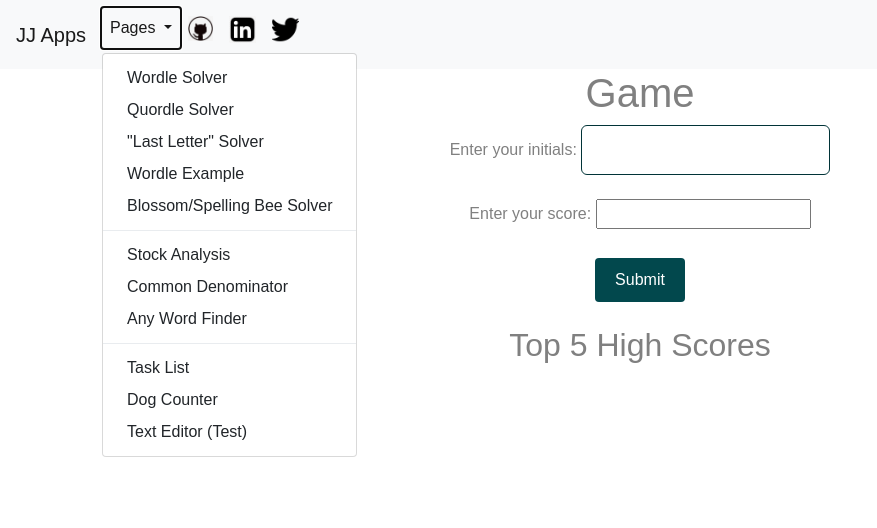
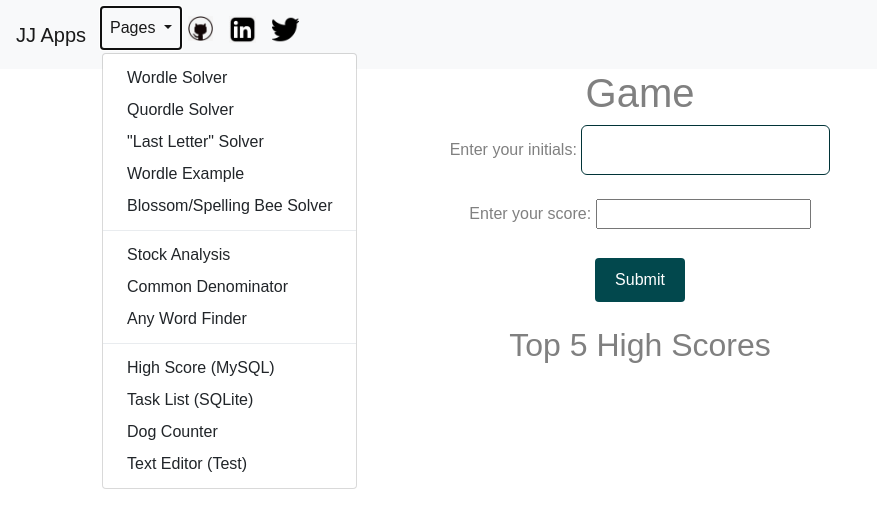
Before and after one commit to applewjr/heroku_apps, a Flask app: page /high_score in a window 1280 px wide, after a click on "Pages". Shown: the top 528 px of the page, without its empty margins (0-877 px from the left). Run offline with Flask 2, Linux system fonts and the light colour scheme; data that the repository does not hold is empty; parts of the project's set-up code (start-up, migrations or seed data) failed here and were passed over.

Commit message:
add high score to main

```diff
--- a/app.py
+++ b/app.py
@@ -101,7 +101,7 @@ def game():
         mysql.get_db().commit()
 
     cursor = mysql.get_db().cursor()
-    cursor.execute("SELECT DISTINCT * FROM high_scores ORDER BY score DESC LIMIT 5")
+    cursor.execute("SELECT DISTINCT hs.initials, hs.score FROM high_scores hs ORDER BY score DESC LIMIT 5")
     scores = cursor.fetchall()
 
     return render_template('high_score.html', scores=scores)
--- a/templates/base.html
+++ b/templates/base.html
@@ -34,7 +34,8 @@
                 <a class="dropdown-item" href="/common_denominator">Common Denominator</a>
                 <a class="dropdown-item" href="/any_word">Any Word Finder</a>
                 <div class="dropdown-divider"></div>
-                <a class="dropdown-item" href="/task_db">Task List</a>
+                <a class="dropdown-item" href="/high_score">High Score (MySQL)</a>
+                <a class="dropdown-item" href="/task_db">Task List (SQLite)</a>
                 <a class="dropdown-item" href="/dogs">Dog Counter</a>
                 <a class="dropdown-item" href="/quill">Text Editor (Test)</a>
               </div>
--- a/templates/high_score.html
+++ b/templates/high_score.html
@@ -22,7 +22,7 @@
     <h2>Top 5 High Scores</h2>
     <ul>
         {% for row in scores %}
-        <li>{{ row[1] }}: {{ row[2] }}</li>
+        <li>{{ row[0] }}: {{ row[1] }}</li>
         {% endfor %}
     </ul>
 </body>
--- a/templates/index.html
+++ b/templates/index.html
@@ -44,7 +44,10 @@
         <br>
         <br>
         <h3 style="text-align: center; color:#6aaa64">Databases and Storage</h3>
-        <a href="/task_db">Task List (Database Test)</a>
+        <a href="/high_score">High Score (MySQL)</a>
+        <br>
+        <br>
+        <a href="/task_db">Task List (SQLite)</a>
         <br>
         <br>
         <a href="/dogs">Dog Counter</a>
--- a/templates/task_db.html
+++ b/templates/task_db.html
@@ -11,7 +11,7 @@
 <div class="content">
     <center>
     <br>
-    <h1 style="text-align: center">Task List (Database Test)</h1>
+    <h1 style="text-align: center">Task List</h1>
     {% if tasks|length < 1 %}
     <h4 style="text-align: center">There are no tasks. Create one below!</h4>
     {%  else %}
```
